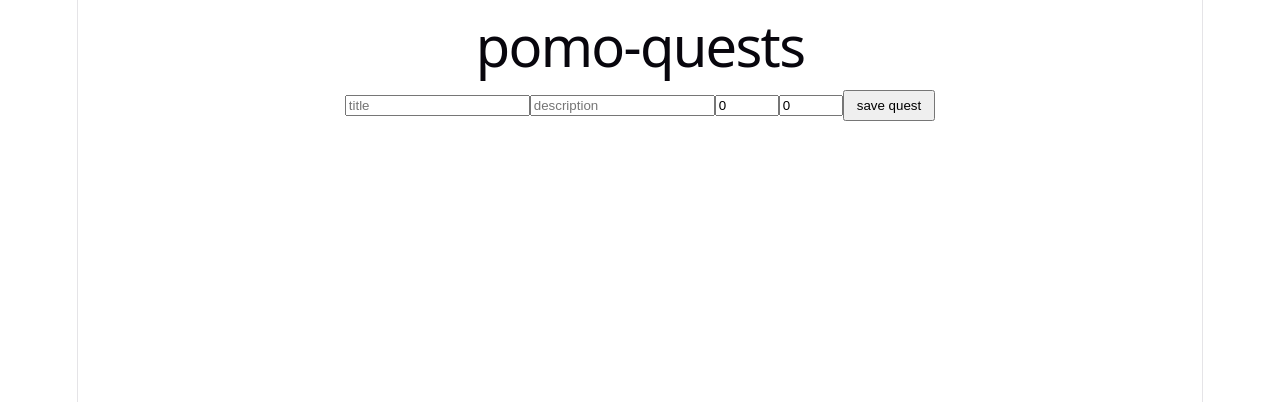
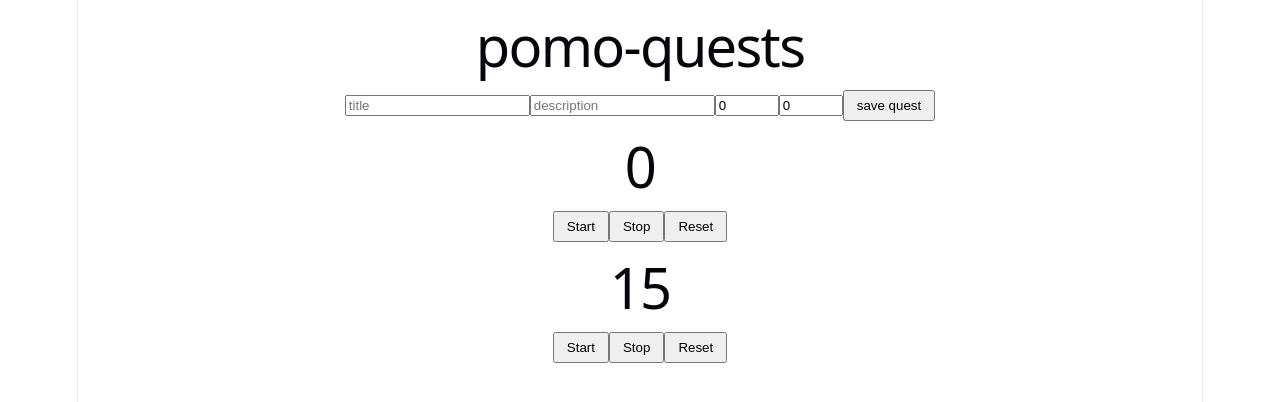
Before and after one commit to CShark666/ToDoApp, a React (Vite) app in the folder todoapp.client/: page /pomo-quests in a window 1280 px wide. Shown: the top 402 px of the page. Built offline with nearby package versions, Linux system fonts and the light colour scheme.

Commit message:
saving: add  testing timer methods

```diff
--- a/todoapp.client/src/pages/PomodoroPage.jsx
+++ b/todoapp.client/src/pages/PomodoroPage.jsx
@@ -1,4 +1,4 @@
-import { useState } from "react";
+import { useEffect, useState } from "react";
 
 export function PomodoroPage() {
   const [title, setTitle] = useState("");
@@ -16,12 +16,12 @@ export function PomodoroPage() {
         title: title,
         description: description,
         status: 0,
-        totalTimeInSeconds: totalTimeInSeconds,
-        timeInterval: timeInterval,
+        totalTimeInSeconds: totalTimeInSeconds * 60 * 60,
+        timeInterval: timeInterval * 60,
       }),
     };
     await fetch("/api/pomo-quests/", requestBody);
-    setTitle("")
+    setTitle("");
     setDescription("");
     setTotalTime(0);
     setTimeInterval(0);
@@ -61,6 +61,62 @@ export function PomodoroPage() {
         />
         <button onClick={saveQuest}>save quest</button>
       </div>
+      <Timer />
+      <TimerNegative setupSeconds={15}/>
     </>
   );
 }
+
+function Timer() {
+  const [seconds, setSeconds] = useState(0);
+  const [isRunning, setIsRunning] = useState(false);
+
+  useEffect(() => {
+    let interval;
+
+    if (isRunning) {
+      interval = setInterval(() => {
+        setSeconds((prev) => prev + 1);
+      }, 1000);
+    }
+
+    return () => clearInterval(interval);
+  }, [isRunning]);
+
+  return (
+    <div>
+      <h1>{seconds}</h1>
+
+      <button onClick={() => setIsRunning(true)}>Start</button>
+      <button onClick={() => setIsRunning(false)}>Stop</button>
+      <button onClick={() => setSeconds(0)}>Reset</button>
+    </div>
+  );
+}
+
+function TimerNegative({ setupSeconds }) {
+  const [seconds, setSeconds] = useState(Number(setupSeconds));
+  const [isRunning, setIsRunning] = useState(false);
+
+  useEffect(() => {
+    let interval;
+
+    if (isRunning) {
+      interval = setInterval(() => {
+        setSeconds((prev) => prev - 1);
+      }, 1000);
+    }
+
+    return () => clearInterval(interval);
+  }, [isRunning]);
+
+  return (
+    <div>
+      <h1>{seconds}</h1>
+
+      <button onClick={() => setIsRunning(true)}>Start</button>
+      <button onClick={() => setIsRunning(false)}>Stop</button>
+      <button onClick={() => setSeconds(0)}>Reset</button>
+    </div>
+  );
+}
```
Also changed, not shown: 1 other file (tests, documents, lock files or other folders).
